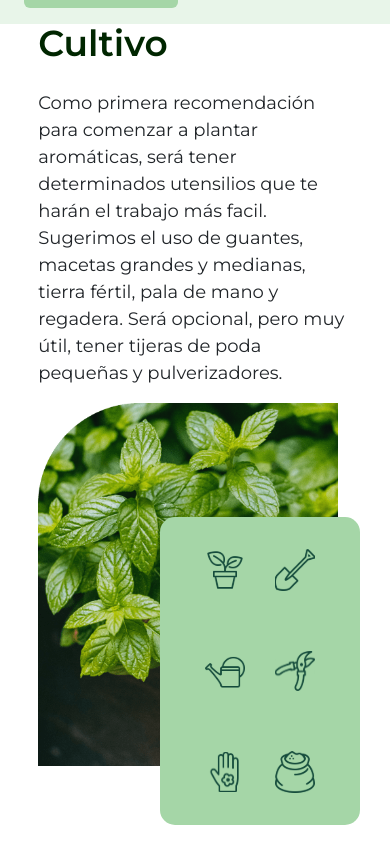
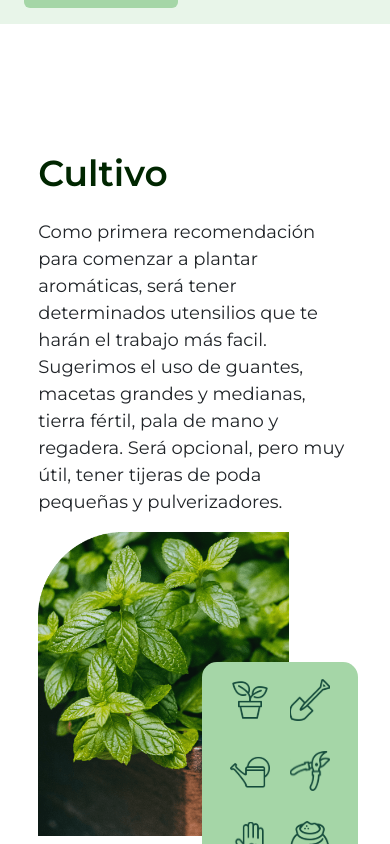
Before and after one commit to BrajhanLop/AromaticsApp, a React (Vite) app: page / in a window 390 px wide. Shown: the part 1320-2164 px from the top of the page. Built offline with nearby package versions, Linux system fonts and the light colour scheme; no server answers.

Commit message:
retoque responsive

```diff
--- a/src/components/styles/detallesPlantas.css
+++ b/src/components/styles/detallesPlantas.css
@@ -99,7 +99,7 @@
 
 @media (max-width:576px){
     .detalleContainer{
-        height: 60vh;
+        height: 70vh;
     }
     .contIcons{
         margin-top: 53rem;
@@ -114,8 +114,31 @@
 
 @media (max-width:430px){
     .contIcons{
-        margin-top: 56rem;
+        margin-top: 58rem;
         margin-left: 7rem;
         margin-right: 25px;
     }
+
 }
+@media (max-width:380px){
+    .contIcons{
+        margin-top: 58rem;
+        margin-left: 7rem;
+        margin-right: 25px;
+    }
+    .detalleContainer{
+        height: 90vh;
+    }
+
+}
+@media (max-width:360px){
+    .imgContenedor img {
+        width: 200px;
+    }
+    .contIcons{
+        width: 220px;
+        margin-top: 57rem;
+        margin-left: 4rem;
+        margin-right: 25px;
+    }
+}
--- a/src/components/styles/main2.css
+++ b/src/components/styles/main2.css
@@ -66,16 +66,41 @@
 }
 @media (max-width:576px){
     .containerIcons{
-        margin-left: 200px;
+        margin-left: 240px;
         margin-top: 450px;
         margin-right: 70px;
-        width: 200px;
+        width: 40%;
         padding: 2px;
     }
     .imgIcon{
-        margin: 30px 15px;
+        margin: 20px 15px;
     }
     .imgContainer img{
-        width: 300px;
+        width: 80%;
     }
 }
+
+@media (max-width:392px){
+    .main2Container{
+        margin: 100px 0;
+    }
+    .imgIcon{
+        margin: 15px 10px;
+    }
+}
+
+@media (max-width:300px){
+    .containerIcons{
+        margin-left: 180px;
+        margin-top: 550px;
+        margin-right: 70px;
+        width: 40%;
+        padding: 2px;
+    }
+    .containerIcons img{
+        width: 30px;
+    }
+    .imgIcon{
+        margin: 10px 7px;
+    }
+}
```
